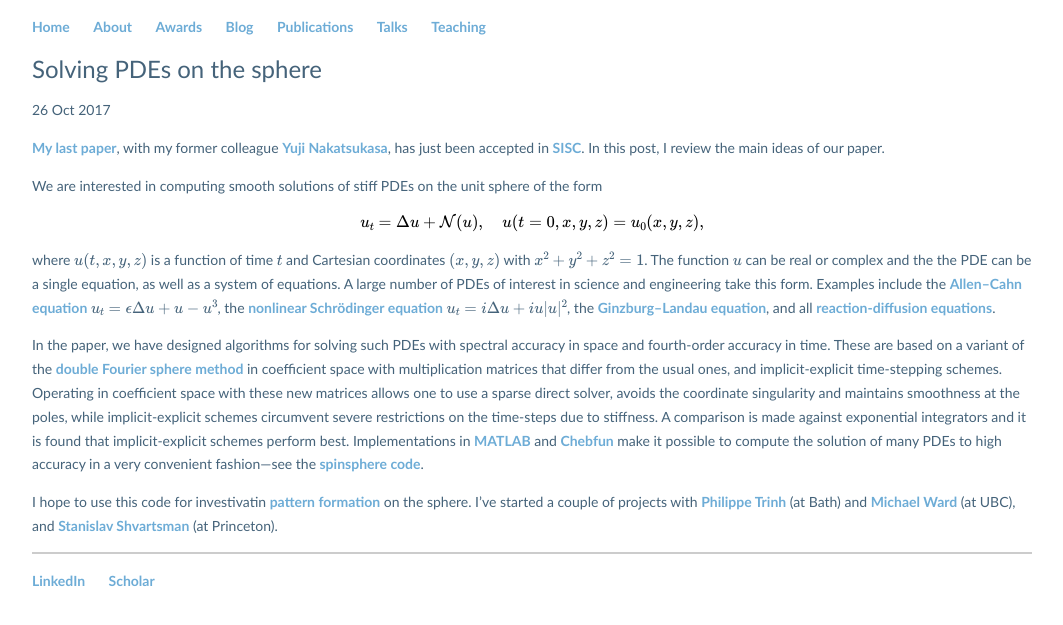
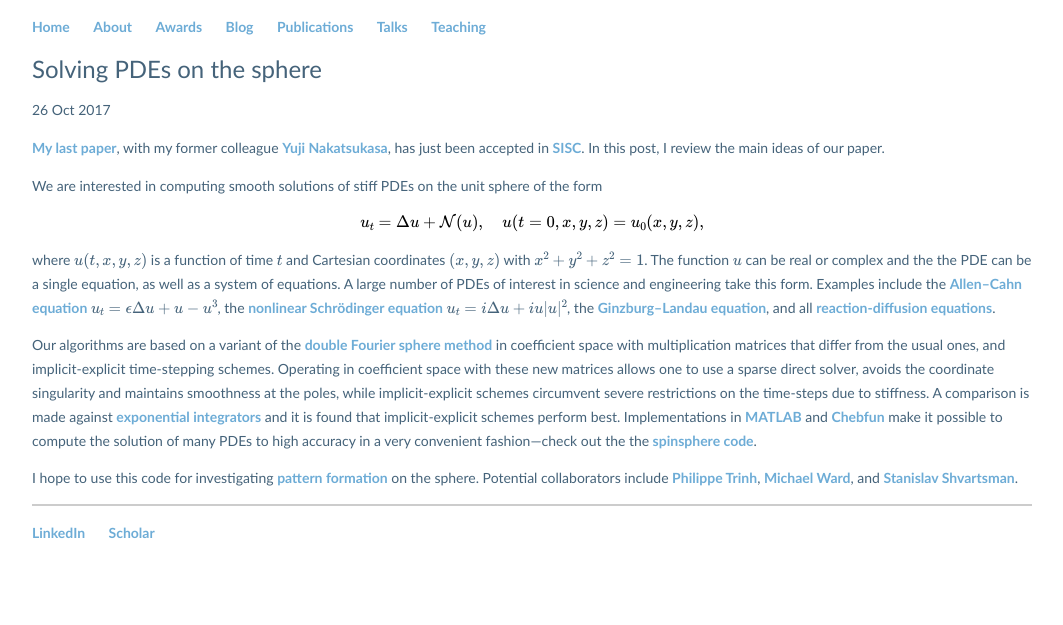
Before and after one commit to Hadrien-Montanelli/Hadrien-Montanelli.github.io, a Jekyll site: the page built from _posts/2017-10-26-pdes-sphere.md, in a window 1280 px wide. Shown: the top 625 px of the page, without its empty margins (108-1171 px from the left). Built offline with Jekyll 4.4.1, drawn with Linux system fonts in a browser that asks for light colours; formulas are drawn with MathJax 3.

Commit message:
Update 2017-10-26-pdes-sphere.md

```diff
--- a/_posts/2017-10-26-pdes-sphere.md
+++ b/_posts/2017-10-26-pdes-sphere.md
@@ -23,11 +23,11 @@ $$u_t = \epsilon\Delta u + u - u^3$$, the
 <a href="http://en.wikipedia.org/wiki/Nonlinear_Schrödinger_equation">nonlinear Schrödinger equation</a>
 $$u_t=i\Delta u + iu|u|^2$$, the <a href="http://en.wikipedia.org/wiki/Ginzburg–Landau_theory">Ginzburg--Landau equation</a>, and all <a href="https://en.wikipedia.org/wiki/Reaction–diffusion_system">reaction-diffusion equations</a>.
 
-In the paper, we have designed algorithms for solving such PDEs with spectral accuracy in space and fourth-order accuracy in time. These are based on a variant of the <a href="http://en.wikipedia.org/wiki/Double_Fourier_sphere_method">double Fourier sphere method</a> in coefficient space with multiplication matrices that differ from the usual ones, and implicit-explicit time-stepping schemes.
+Our algorithms are based on a variant of the <a href="http://en.wikipedia.org/wiki/Double_Fourier_sphere_method">double Fourier sphere method</a> in coefficient space with multiplication matrices that differ from the usual ones, and implicit-explicit time-stepping schemes.
 Operating in coefficient space with these new matrices allows one to use a sparse direct solver, avoids the coordinate singularity and maintains smoothness at the poles, while implicit-explicit schemes circumvent severe restrictions on the time-steps due to stiffness.
-A comparison is made against exponential integrators and it is found that implicit-explicit schemes perform best.
-Implementations in <a href="http://www.mathworks.com/products/matlab.html">MATLAB</a> and <a href="http://www.chebfun.org">Chebfun</a> make it possible to compute the solution of many PDEs to high accuracy in a very convenient fashion---see the<a href="http://www.chebfun.org/docs/guide/guide19.html"> spinsphere code</a>.
+A comparison is made against <a href="http://en.wikipedia.org/wiki/Exponential_integrator">exponential integrators</a>
+and it is found that implicit-explicit schemes perform best.
+Implementations in <a href="http://www.mathworks.com/products/matlab.html">MATLAB</a> and <a href="http://www.chebfun.org">Chebfun</a> make it possible to compute the solution of many PDEs to high accuracy in a very convenient fashion---check out the the<a href="http://www.chebfun.org/docs/guide/guide19.html"> spinsphere code</a>.
 
-I hope to use this code for investivatin <a href="http://en.wikipedia.org/wiki/Pattern_formation">pattern formation</a> on the sphere. I've started a couple of projects with <a href="http://www.ptrinh.com">Philippe Trinh</a> (at Bath) and
-<a href="http://www.math.ubc.ca/~ward/">Michael Ward</a> (at UBC), and
-<a href="http://shvartsmanlab.com">Stanislav Shvartsman</a> (at Princeton).
+I hope to use this code for investigating <a href="http://en.wikipedia.org/wiki/Pattern_formation">pattern formation</a> on the sphere. Potential collaborators include <a href="http://www.ptrinh.com">Philippe Trinh</a>,
+<a href="http://www.math.ubc.ca/~ward/">Michael Ward</a>, and <a href="http://shvartsmanlab.com">Stanislav Shvartsman</a>.
```
